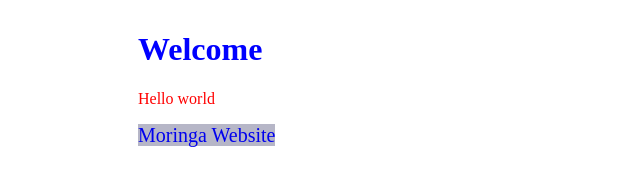
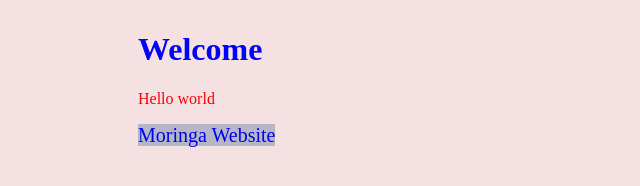
Before and after one commit to WMCharles/trial, a plain HTML site: page index.html in a window 1280 px wide. Shown: the whole page, without its empty margins (0-640 px from the left). Drawn offline with Linux system fonts and the light colour scheme.

Commit message:
Background Color
I have changed the background color from white to pinkish color

```diff
--- a/assets/css/style.css
+++ b/assets/css/style.css
@@ -3,10 +3,11 @@ body {
     /* background-color: bisque; */
     margin: auto;
     color: blue;
+    background-color: rgb(245, 225, 225);
 }
 
 .container {
-    background-color: white;
+    /* background-color: white; */
     margin: 0;
     padding: 10px;
 }
```
